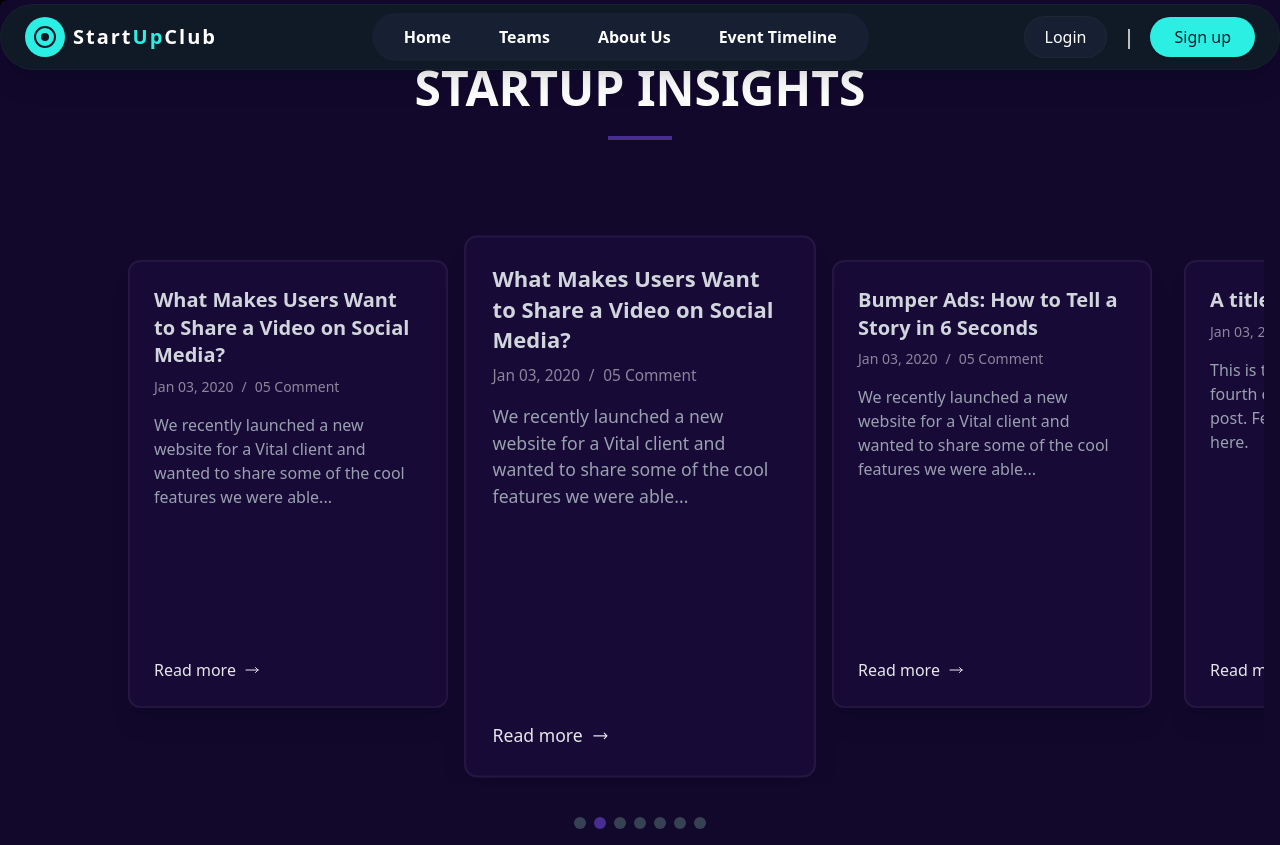
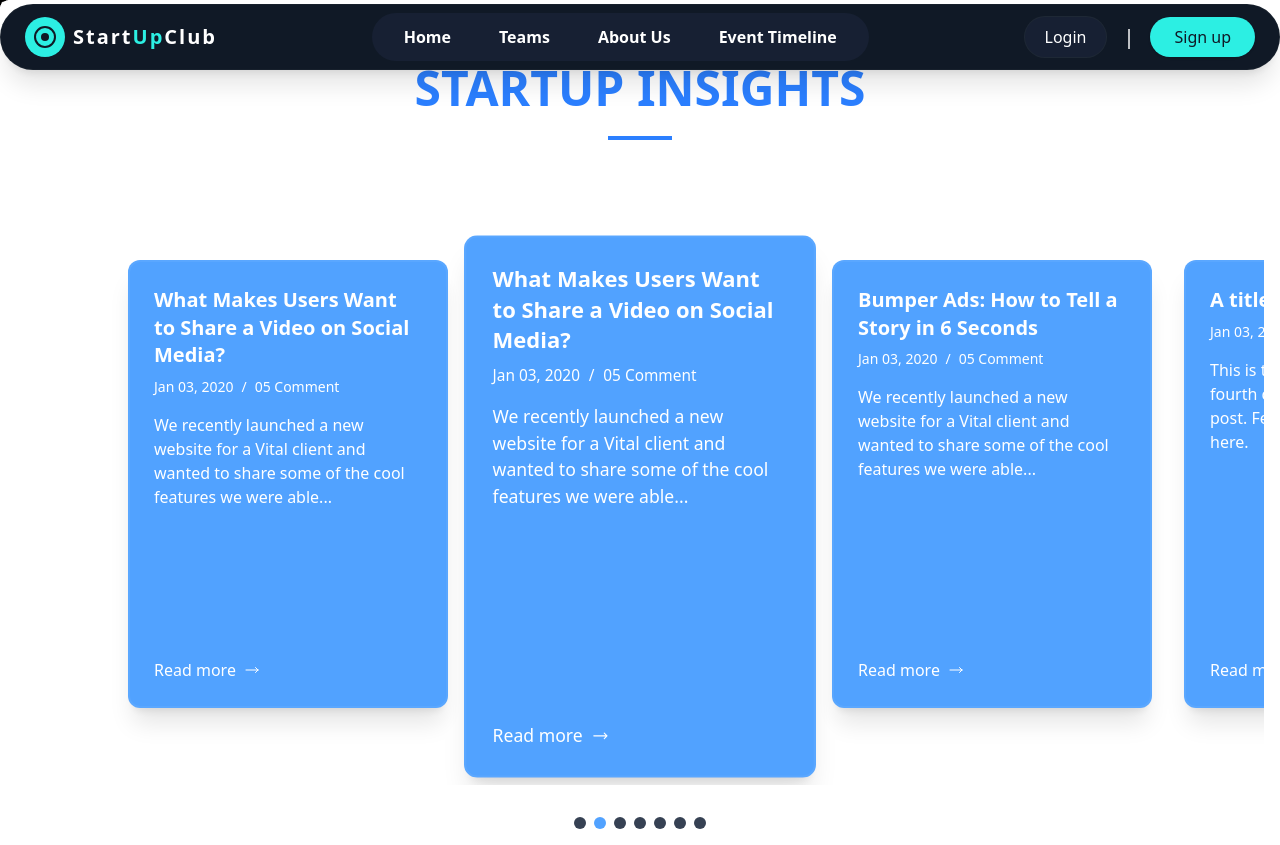
Before and after one commit to saksham-jais/Startup-Club-VITB, a React (Vite) app: page /testimonials in a window 1280 px wide. Built offline with nearby package versions, Linux system fonts and the light colour scheme.

Commit message:
ui fixes in startup insight

```diff
--- a/components/testimonial.jsx
+++ b/components/testimonial.jsx
@@ -8,7 +8,7 @@ const CARD_DATA = [
     date: 'Jan 03, 2020',
     comment: '05 Comment',
     description: 'We recently launched a new website for a Vital client and wanted to share some of the cool features we were able...',
-    imageUrl: 'https://placehold.co/400x250/1e293b/d1d5db?text=Image+1',
+    imageUrl: 'https://picsum.photos/300/200?random=1',
   },
   {
     id: 2,
@@ -16,7 +16,7 @@ const CARD_DATA = [
     date: 'Jan 03, 2020',
     comment: '05 Comment',
     description: 'We recently launched a new website for a Vital client and wanted to share some of the cool features we were able...',
-    imageUrl: 'https://placehold.co/400x250/1e293b/d1d5db?text=Image+2',
+    imageUrl: 'https://picsum.photos/300/200?random=2',
   },
   {
     id: 3,
@@ -24,7 +24,7 @@ const CARD_DATA = [
     date: 'Jan 03, 2020',
     comment: '05 Comment',
     description: 'We recently launched a new website for a Vital client and wanted to share some of the cool features we were able...',
-    imageUrl: 'https://placehold.co/400x250/1e293b/d1d5db?text=Image+3',
+    imageUrl: 'https://picsum.photos/300/200?random=3',
   },
   {
     id: 4,
@@ -32,7 +32,7 @@ const CARD_DATA = [
     date: 'Jan 03, 2020',
     comment: '05 Comment',
     description: 'This is the description for the fourth card, which is also a blog post. Feel free to add more content here.',
-    imageUrl: 'https://placehold.co/400x250/1e293b/d1d5db?text=Image+4',
+    imageUrl: 'https://picsum.photos/300/200?random=4',
   },
   {
     id: 5,
@@ -40,7 +40,7 @@ const CARD_DATA = [
     date: 'Jan 03, 2020',
     comment: '05 Comment',
     description: 'This is the description for the fifth card, which is also a blog post. Feel free to add more content here.',
-    imageUrl: 'https://placehold.co/400x250/1e293b/d1d5db?text=Image+5',
+    imageUrl: 'https://picsum.photos/300/200?random=5',
   },
   {
     id: 6,
@@ -48,7 +48,7 @@ const CARD_DATA = [
     date: 'Jan 03, 2020',
     comment: '05 Comment',
     description: 'This is the description for the sixth card, which is also a blog post. Feel free to add more content here.',
-    imageUrl: 'https://placehold.co/400x250/1e293b/d1d5db?text=Image+6',
+    imageUrl: 'https://picsum.photos/300/200?random=6',
   },
   {
     id: 7,
@@ -56,7 +56,7 @@ const CARD_DATA = [
     date: 'Jan 03, 2020',
     comment: '05 Comment',
     description: 'This is the description for the seventh card, which is also a blog post. Feel free to add more content here.',
-    imageUrl: 'https://placehold.co/400x250/1e293b/d1d5db?text=Image+7',
+    imageUrl: 'https://picsum.photos/300/200?random=7',
   },
 ];
 
@@ -183,10 +183,10 @@ export default function App() {
   };
 
   return (
-    <div className="flex flex-col items-center justify-center min-h-screen bg-[#11082c] text-gray-300 font-inter p-4">
+    <div className="flex flex-col items-center justify-center min-h-screen bg-white text-white font-inter p-4">
       <div className="max-w-7xl mx-auto text-center py-12">
-        <h1 className="text-4xl md:text-5xl font-bold text-white mb-6">STARTUP INSIGHTS</h1>
-        <div className="w-16 h-1 bg-[#472c91] mx-auto mb-10"></div>
+        <h1 className="text-4xl md:text-5xl font-bold text-blue-500 mb-6">STARTUP INSIGHTS</h1>
+        <div className="w-16 h-1 bg-blue-500 mx-auto mb-10"></div>
       </div>
 
       <div
@@ -215,7 +215,7 @@ export default function App() {
                 group
                 flex-shrink-0
                 w-80
-                bg-[#180a37]
+                bg-blue-400
                 rounded-xl
                 shadow-xl
                 border-2
@@ -254,16 +254,16 @@ export default function App() {
                 <div className="p-6 flex flex-col items-start text-left h-full justify-between">
                   <div>
                     <h3 className="text-xl font-semibold mb-2 leading-snug">{card.title}</h3>
-                    <p className="text-sm text-white/50 mb-4 flex items-center">
+                    <p className="text-sm text-white/7=-1 ` jh mb-4 flex items-center">
                       <span>{card.date}</span>
                       <span className="mx-2">/</span>
                       <span>{card.comment}</span>
                     </p>
-                    <p className="text-base text-gray-400 mb-6">{card.description}</p>
+                    <p className="text-base text-white mb-6">{card.description}</p>
                   </div>
                   <a
                     href="#"
-                    className="text-gray-200 hover:text-white transition-colors duration-200"
+                    className="text-white hover:text-white transition-colors duration-200"
                   >
                     <span className="flex items-center">
                       Read more
@@ -296,7 +296,7 @@ export default function App() {
               rounded-full
               transition-colors
               duration-300
-              ${index === activeCardIndex ? 'bg-[#472c91]' : 'bg-gray-700'}
+              ${index === activeCardIndex ? 'bg-blue-400' : 'bg-gray-700'}
             `}
           ></div>
         ))}
```
